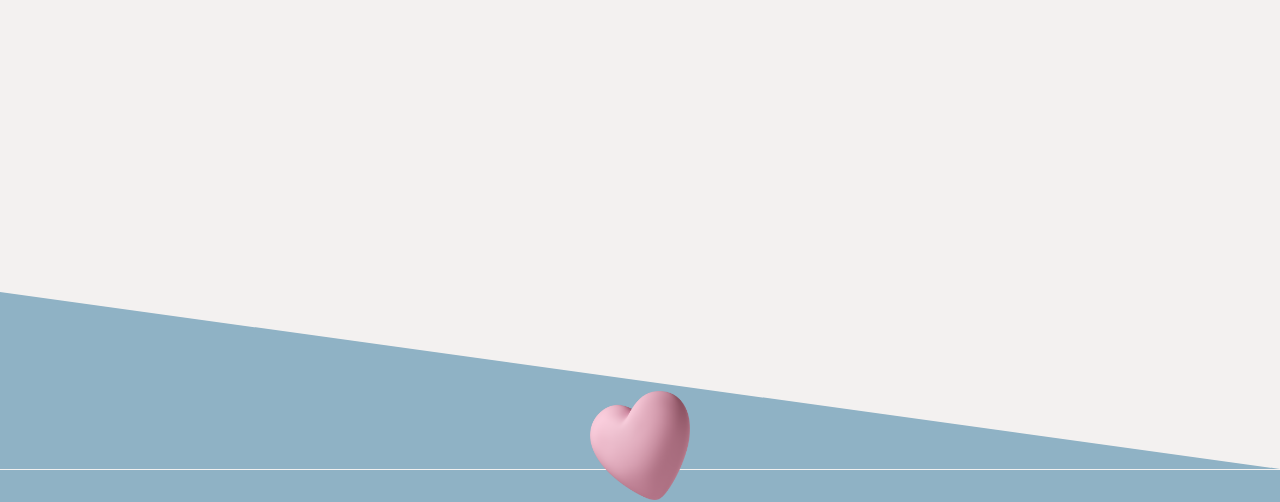
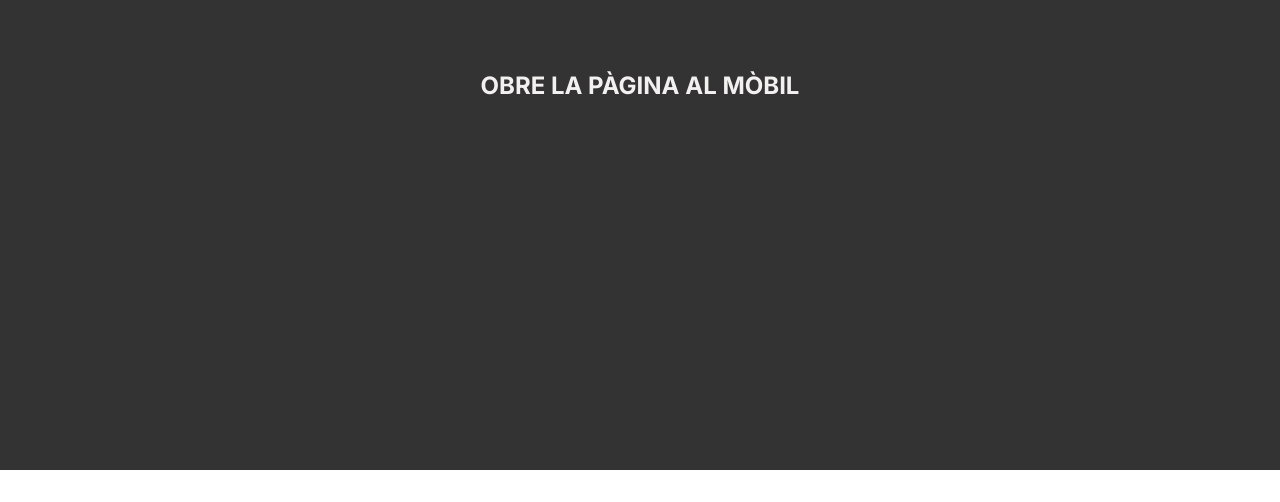
Before and after one commit to azertje/judiit, a plain HTML site: page index.html in a window 1280 px wide. Shown: the part 330-832 px from the top of the page. After the commit the page ends 800 px from the top, so only its background shows below. Drawn offline with Linux system fonts and the light colour scheme; a web font is replaced by a local one.

Commit message:
anti desktop fix

```diff
--- a/style.css
+++ b/style.css
@@ -358,14 +358,25 @@ footer img {
 
 .desktop {
   width: 100%;
-  height: 100%;
+  height: 100vh;
   background-color: #333333;
+  display: none;
+}
+.desktop h2 {
   color: var(--beige);
-  display: none;
+  text-align: center;
 }
 
 @media (min-width: 500px) {
   .desktop {
-    display: block;
+    display: flex;
+    justify-content: center;
+    align-items: center;
+  }
+  main {
+    display: none;
+  }
+  footer {
+    display: none;
   }
 }
```
